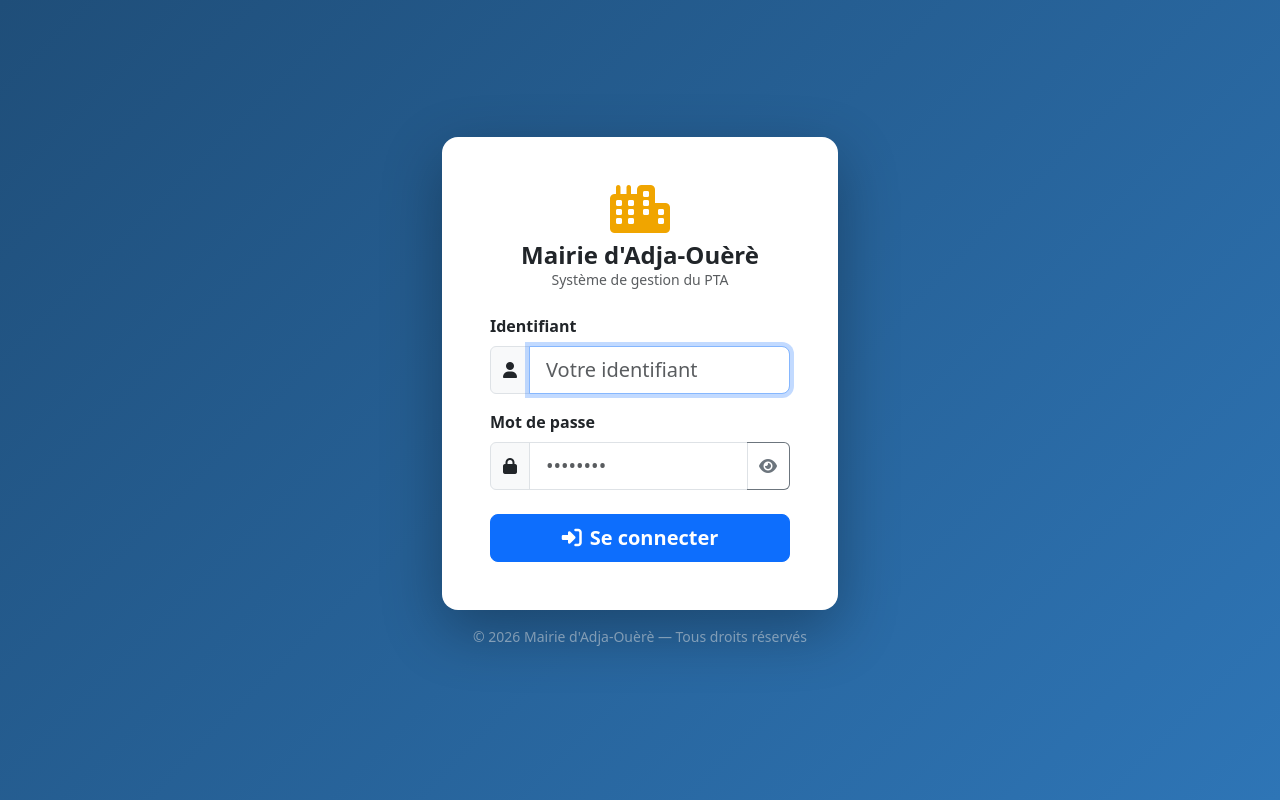
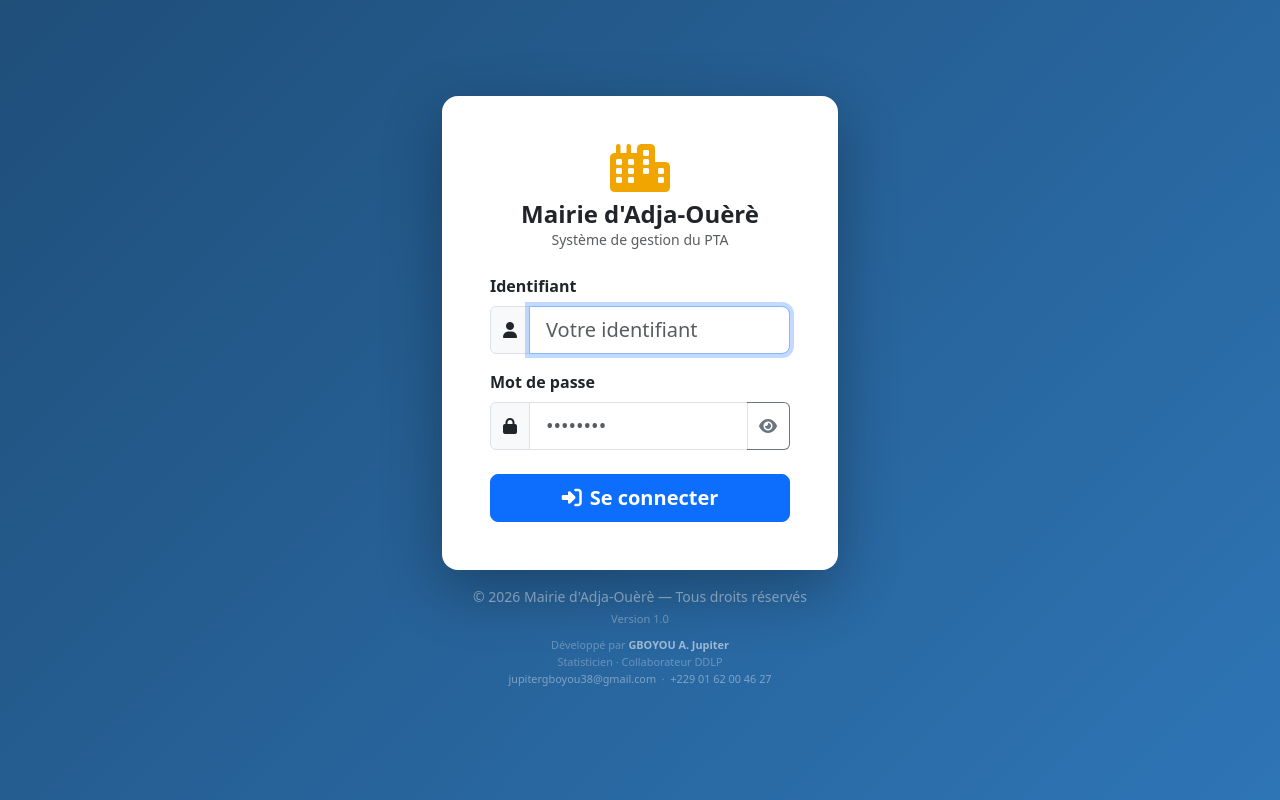
Before and after one commit to JupiterMo01/pta-mairie-adja-ouere, a Flask app: page /login in a window 1280 px wide. Run offline with Flask 3, Linux system fonts and the light colour scheme.

Commit message:
Login : version 1.0 + credits developpeur
Co-Authored-By: Claude Sonnet 4.6 <noreply@anthropic.com>

```diff
--- a/templates/auth/login.html
+++ b/templates/auth/login.html
@@ -59,8 +59,18 @@
         </form>
       </div>
     </div>
-    <p class="text-center text-white-50 small mt-3">
-      &copy; {{ 2026 }} Mairie d'Adja-Ouèrè — Tous droits réservés
+    <p class="text-center text-white-50 small mt-3 mb-1">
+      &copy; 2026 Mairie d'Adja-Ouèrè — Tous droits réservés
+    </p>
+    <p class="text-center small mb-1" style="color:rgba(255,255,255,.35);font-size:.7rem;">
+      Version 1.0
+    </p>
+    <p class="text-center small mt-2" style="color:rgba(255,255,255,.3);font-size:.68rem;line-height:1.6;">
+      Développé par <span style="color:rgba(255,255,255,.55);font-weight:600;">GBOYOU A. Jupiter</span><br>
+      Statisticien · Collaborateur DDLP<br>
+      <a href="mailto:jupitergboyou38@gmail.com" style="color:rgba(255,255,255,.4);text-decoration:none;">jupitergboyou38@gmail.com</a>
+      &nbsp;·&nbsp;
+      <a href="tel:+2290162004627" style="color:rgba(255,255,255,.4);text-decoration:none;">+229 01 62 00 46 27</a>
     </p>
   </div>
   <script src="https://cdn.jsdelivr.net/npm/bootstrap@5.3.2/dist/js/bootstrap.bundle.min.js"></script>
```
